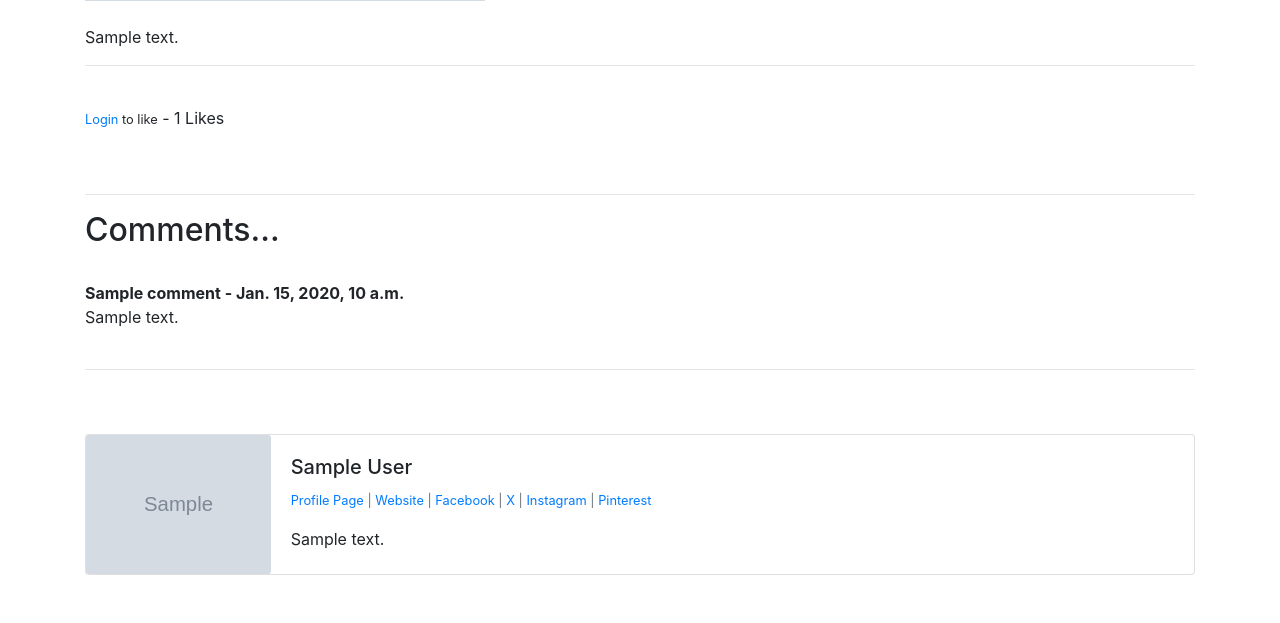
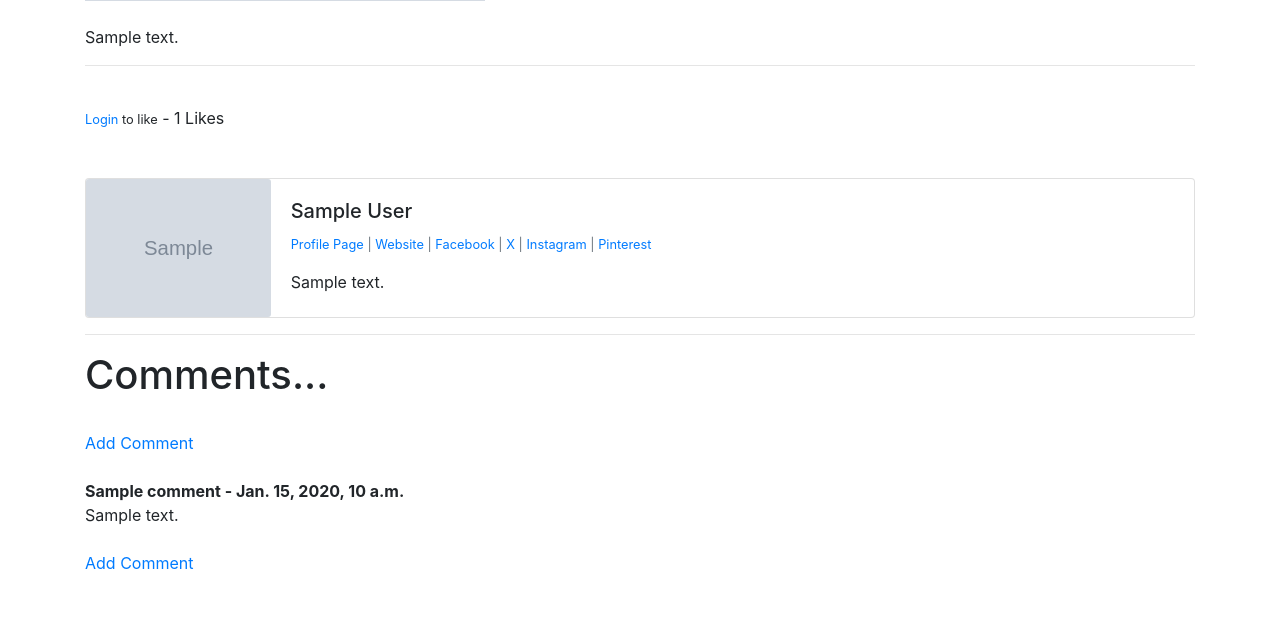
Before and after one commit to webQbe/django_simpleblog, a Django app: page /article/1 in a window 1280 px wide. Shown: the part 516-1139 px from the top of the page. Before the commit the page ends 1091 px from the top, so only its background shows below. Run offline with Django 5.2, Linux system fonts and the light colour scheme; tables that the repository leaves empty hold one stand-in row (values such as "Sample post"); grey boxes marked "Sample" are stand-in pictures; some libraries are stand-ins or nearby versions.

Commit message:
created add comment form

```diff
--- a/myblog/blog/forms.py
+++ b/myblog/blog/forms.py
@@ -1,5 +1,5 @@
 from django import forms
-from .models import Post, Category
+from .models import Post, Category, Comment
 
 # choices = [('coding','coding'), ('sports','sports'), ('entertainment','entertainment'),]
 choices = Category.objects.all().values_list('name','name')
@@ -37,3 +37,13 @@ class EditForm(forms.ModelForm):
             'body' : forms.Textarea(attrs={'class':'form-control'}),
             'snippet' : forms.Textarea(attrs={'class':'form-control'}),
         }
+
+class CommentForm(forms.ModelForm):
+    class Meta:
+        model = Comment
+        fields = ('name', 'body')
+
+        widgets = {
+            'name' : forms.TextInput(attrs={'class':'form-control'}),
+            'body' : forms.Textarea(attrs={'class':'form-control'}),
+        }
--- a/myblog/blog/templates/article_details.html
+++ b/myblog/blog/templates/article_details.html
@@ -44,25 +44,7 @@
   - {{ total_likes }} Likes
 </form>
 <br><br>
-<hr>
-<h2>Comments...</h2>
-<br>
-{% if not post.comments.all %}
-  No Comments Yet... <a href="#">Add One</a>
-{% else %}
-  {% for comment in post.comments.all %}
-    <strong>
-      {{ comment.name }} -
-      {{ comment.date_added }}
-    </strong>
-    <br>
-    {{ comment.body }}
-    <br><br>
-    <hr>
-  {% endfor %}
-{% endif %}
 
-<br><br>
 <div class="card mb-3">
   <div class="row no-gutters">
     <div class="col-md-2">
@@ -108,4 +90,27 @@
     </div>
   </div>
 </div>
+
+<hr>
+<h1>Comments...</h1>
+<br>
+{% if not post.comments.all %}
+  No Comments Yet... <a href="{% url 'add_comment' post.pk %}">Add One</a>
+{% else %}
+<a href="{% url 'add_comment' post.pk %}">Add Comment</a>
+<br><br>
+  {% for comment in post.comments.all %}
+    <strong>
+      {{ comment.name }} -
+      {{ comment.date_added }}
+    </strong>
+    <br>
+    {{ comment.body }}
+    <br><br>
+  {% endfor %}
+  <a href="{% url 'add_comment' post.pk %}">Add Comment</a>
+{% endif %}
+<br>
+
+<br><br>
 {% endblock %}
--- a/myblog/blog/urls.py
+++ b/myblog/blog/urls.py
@@ -1,6 +1,6 @@
 from django.urls import path
 #from .import views
-from .views import HomeView, ArticleDetailView, AddPostView, UpdatePostView, DeletePostView, AddCategoryView, CategoryView, CategoryListView, LikeView
+from .views import HomeView, ArticleDetailView, AddPostView, UpdatePostView, DeletePostView, AddCategoryView, CategoryView, CategoryListView, LikeView, AddCommentView
 
 urlpatterns = [
     # path('', views.home, name="home"),
@@ -13,4 +13,6 @@ urlpatterns = [
     path('category/<str:cats>/', CategoryView, name='category'),
     path('category-list/', CategoryListView, name='category-list'),
     path('like/<int:pk>', LikeView, name='like_post'),
+    path('article/<int:pk>/comment/', AddCommentView.as_view(), name='add_comment'),
+
 ]
--- a/myblog/blog/views.py
+++ b/myblog/blog/views.py
@@ -1,7 +1,7 @@
 from django.shortcuts import render, get_object_or_404
 from django.views.generic import ListView, DetailView, CreateView, UpdateView, DeleteView
-from .models import Post, Category
-from .forms import PostForm, EditForm
+from .models import Post, Category, Comment
+from .forms import PostForm, EditForm, CommentForm
 from django.urls import reverse_lazy, reverse
 from django.http import HttpResponseRedirect
 
@@ -71,6 +71,19 @@ class AddPostView(CreateView):
     # fields = '__all__'
     # fields = ('title', 'body')
 
+class AddCommentView(CreateView):
+    model = Comment
+    form_class = CommentForm
+    template_name = 'add_comment.html'
+    #fields = '__all__'
+    # adds post id automatically to the form
+    def form_valid(self, form):
+        form.instance.post_id = self.kwargs['pk']
+        return super().form_valid(form)
+
+    success_url = reverse_lazy('home')
+
+
 class AddCategoryView(CreateView):
     model = Category
     #form_class = PostForm
```
Also changed, not shown: myblog/blog/templates/add_comment.html (added, +16 -0 lines).
